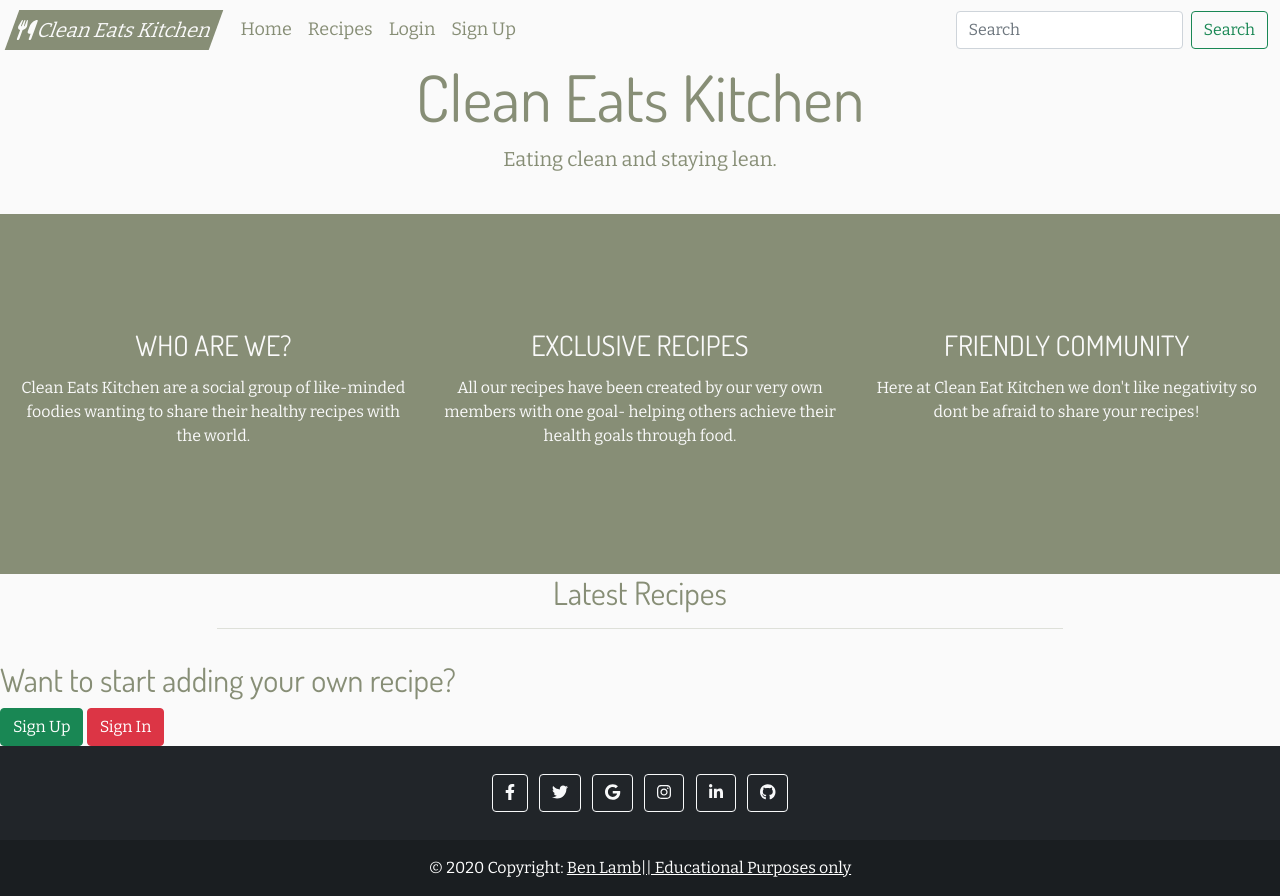
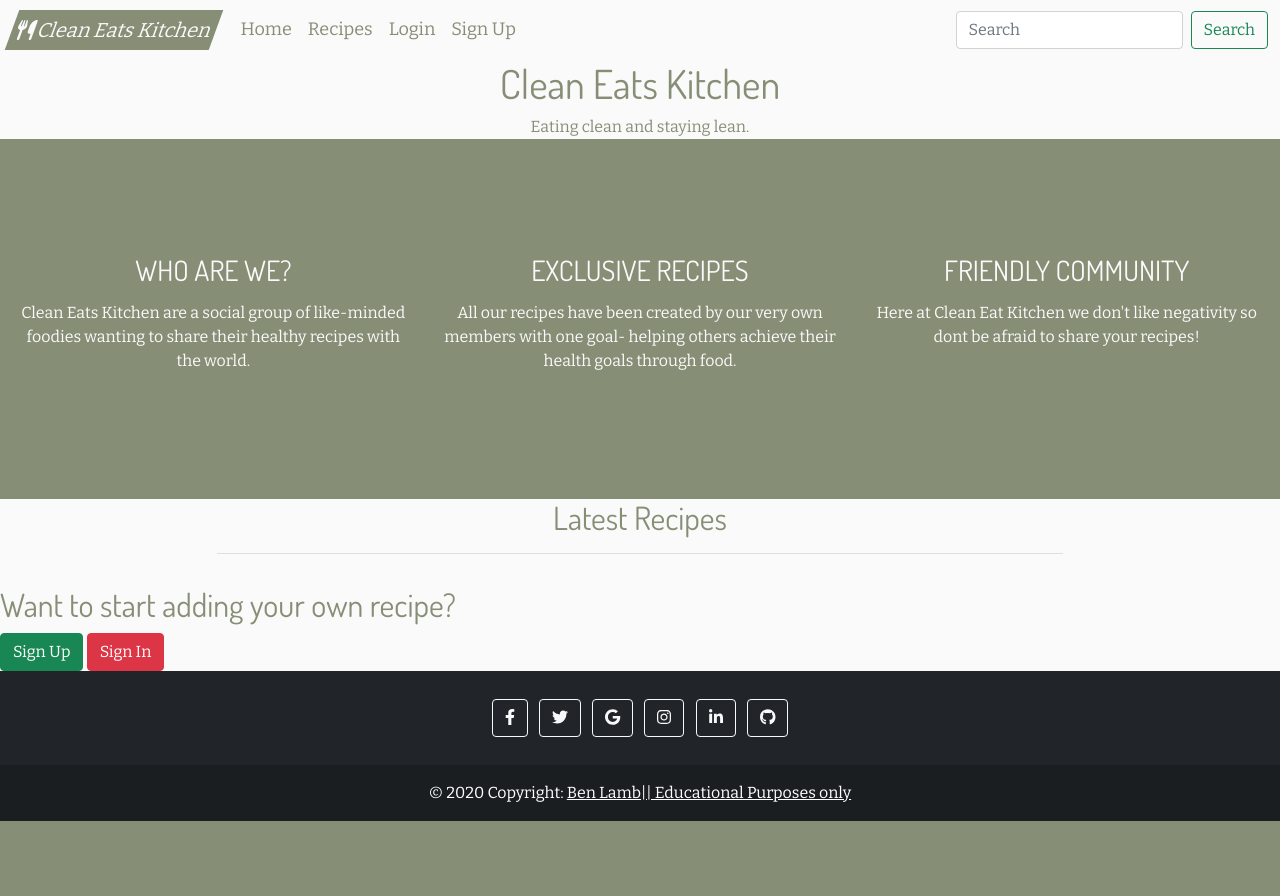
Before and after one commit to benlamb95/mp4-clean-eats-kitchen, a Django app: page / in a window 1280 px wide. After the commit the page ends 821 px from the top, so only its background shows below. Run offline with Django 3.2, Linux system fonts and the light colour scheme; data that the repository does not hold is empty; some libraries are stand-ins or nearby versions.

Commit message:
Style:Ensure Footer always stays at bottom of the page(help from stack overflow). Add images to individual recipes from place holder or user inputted images

```diff
--- a/static/css/style.css
+++ b/static/css/style.css
@@ -4,6 +4,10 @@
     font-family: 'Bitter', sans-serif;
     background-color: #fafafa;
     color: #878e76;
+    height: 100vh;
+    margin: 0;
+    display:flex;
+    flex-direction:column;
 }
 
 :where(h1, h2, h3, h4, h5, h6){
@@ -64,6 +68,16 @@
     color: #878e76;
 }
 
+/* --- Jumbotron  --- */
+
+.jumbotron {
+    width: 100%;
+}
+
+
+.hero-slogan {
+    margin-bottom: 0;
+}
 
 
 /* --- Three reasons to sign up  --- */
@@ -89,3 +103,8 @@
         height: 70vh;
     }
 }
+
+
+footer {
+    margin-top: auto;
+}
--- a/templates/index.html
+++ b/templates/index.html
@@ -5,8 +5,8 @@
 <!-- Hero Image section  -->
 <header class="jumbotron jumbotron-fluid">
     <div class="container-fluid text-center">
-        <h1 class="display-3 hero-title">Clean Eats Kitchen</h1>
-        <p class="lead pb-4 hero-slogan">Eating clean and staying lean.</p>
+            <h1 class="hero-title">Clean Eats Kitchen</h1>
+            <p class="hero-slogan">Eating clean and staying lean.</p>
     </div>
 </header>
 
```
Also changed, not shown: templates/create_recipe.html (+6 -1 lines), templates/recipe_view.html (+9 -11 lines).
